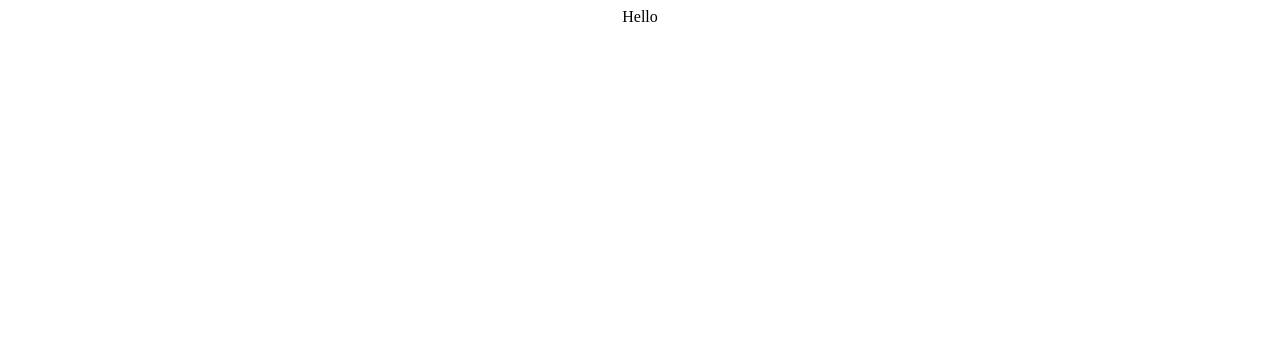
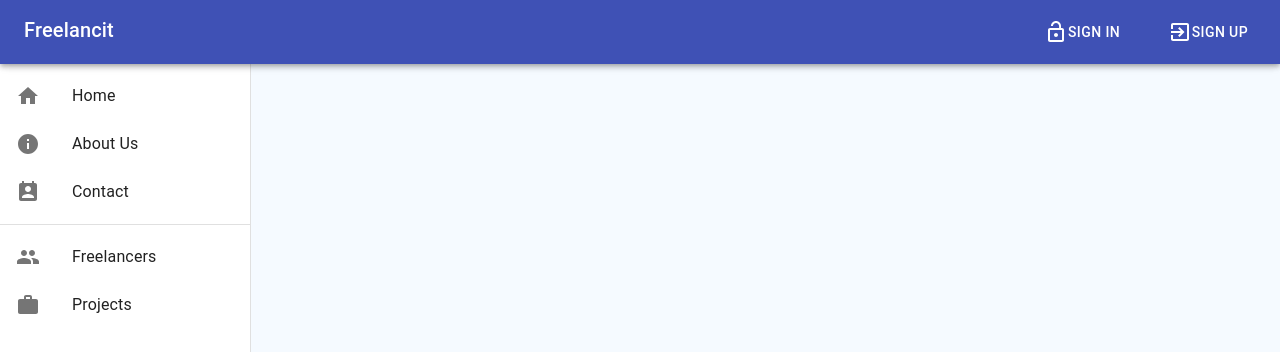
Before and after one commit to Meher-Slimani/Freelancit, a React (Create React App) app in the folder client/: page / in a window 1280 px wide. Shown: the top 352 px of the page. Built offline with nearby package versions, Linux system fonts and the light colour scheme.

Commit message:
Create Layout component

```diff
--- a/client/src/App.css
+++ b/client/src/App.css
@@ -1,38 +1,8 @@
-.App {
-  text-align: center;
+* {
+  padding: 0;
+  margin: 0;
 }
 
-.App-logo {
-  height: 40vmin;
-  pointer-events: none;
+body {
+  background-color: #f5faff;
 }
-
-@media (prefers-reduced-motion: no-preference) {
-  .App-logo {
-    animation: App-logo-spin infinite 20s linear;
-  }
-}
-
-.App-header {
-  background-color: #282c34;
-  min-height: 100vh;
-  display: flex;
-  flex-direction: column;
-  align-items: center;
-  justify-content: center;
-  font-size: calc(10px + 2vmin);
-  color: white;
-}
-
-.App-link {
-  color: #61dafb;
-}
-
-@keyframes App-logo-spin {
-  from {
-    transform: rotate(0deg);
-  }
-  to {
-    transform: rotate(360deg);
-  }
-}
--- a/client/src/App.js
+++ b/client/src/App.js
@@ -1,7 +1,12 @@
 import "./App.css";
+import Layout from "./components/Layout";
 
 const App = () => {
-  return <div className="App">Hello</div>;
+  return (
+    <div className="App">
+      <Layout />
+    </div>
+  );
 };
 
 export default App;
--- /dev/null
+++ b/client/src/components/Layout.js
@@ -0,0 +1,118 @@
+import React from "react";
+import { makeStyles } from "@material-ui/core/styles";
+import {
+  AppBar,
+  Toolbar,
+  Typography,
+  Button,
+  Drawer,
+  CssBaseline,
+  List,
+  Divider,
+  ListItem,
+  ListItemIcon,
+  ListItemText,
+  Box,
+} from "@material-ui/core";
+import LockOpenIcon from "@material-ui/icons/LockOpen";
+import ExitToAppIcon from "@material-ui/icons/ExitToApp";
+import HomeIcon from "@material-ui/icons/Home";
+import InfoIcon from "@material-ui/icons/Info";
+import PermContactCalendarIcon from "@material-ui/icons/PermContactCalendar";
+import PeopleIcon from "@material-ui/icons/People";
+import WorkIcon from "@material-ui/icons/Work";
+
+const useStyles = makeStyles((theme) => ({
+  root: {
+    display: "flex",
+  },
+  appBar: {
+    zIndex: theme.zIndex.drawer + 1,
+  },
+  drawer: {
+    width: "250px",
+    flexShrink: 0,
+  },
+  drawerPaper: {
+    width: "250px",
+  },
+  drawerContainer: {
+    overflow: "auto",
+  },
+  content: {
+    flexGrow: 1,
+    padding: theme.spacing(3),
+  },
+}));
+
+const Layout = () => {
+  const classes = useStyles();
+  return (
+    <>
+      <AppBar className={classes.appBar} position="fixed">
+        <Toolbar>
+          <Box
+            display="flex"
+            justifyContent="space-between"
+            style={{ width: "100%" }}
+          >
+            <Box>
+              <Typography variant="h6">Freelancit</Typography>
+            </Box>
+            <Box
+              display="flex"
+              justifyContent="space-between"
+              style={{ width: "220px" }}
+            >
+              <Button color="inherit">
+                <LockOpenIcon />
+                Sign In
+              </Button>
+              <Button color="inherit">
+                <ExitToAppIcon />
+                Sign Up
+              </Button>
+            </Box>
+          </Box>
+        </Toolbar>
+      </AppBar>
+      <Drawer
+        className={classes.drawer}
+        variant="permanent"
+        classes={{
+          paper: classes.drawerPaper,
+        }}
+      >
+        <Toolbar />
+        <div className={classes.drawerContainer}>
+          <List>
+            {[
+              { text: "Home", icon: <HomeIcon /> },
+              { text: "About Us", icon: <InfoIcon /> },
+              { text: "Contact", icon: <PermContactCalendarIcon /> },
+            ].map((obj, index) => (
+              <ListItem button key={index}>
+                <ListItemIcon>{obj.icon}</ListItemIcon>
+                <ListItemText primary={obj.text} />
+              </ListItem>
+            ))}
+          </List>
+          <Divider />
+          <List>
+            {[
+              { text: "Freelancers", icon: <PeopleIcon /> },
+              { text: "Projects", icon: <WorkIcon /> },
+            ].map((obj, index) => (
+              <ListItem button key={index}>
+                <ListItemIcon>{obj.icon}</ListItemIcon>
+                <ListItemText primary={obj.text} />
+              </ListItem>
+            ))}
+          </List>
+        </div>
+      </Drawer>
+    </>
+  );
+};
+
+export default Layout;
```
